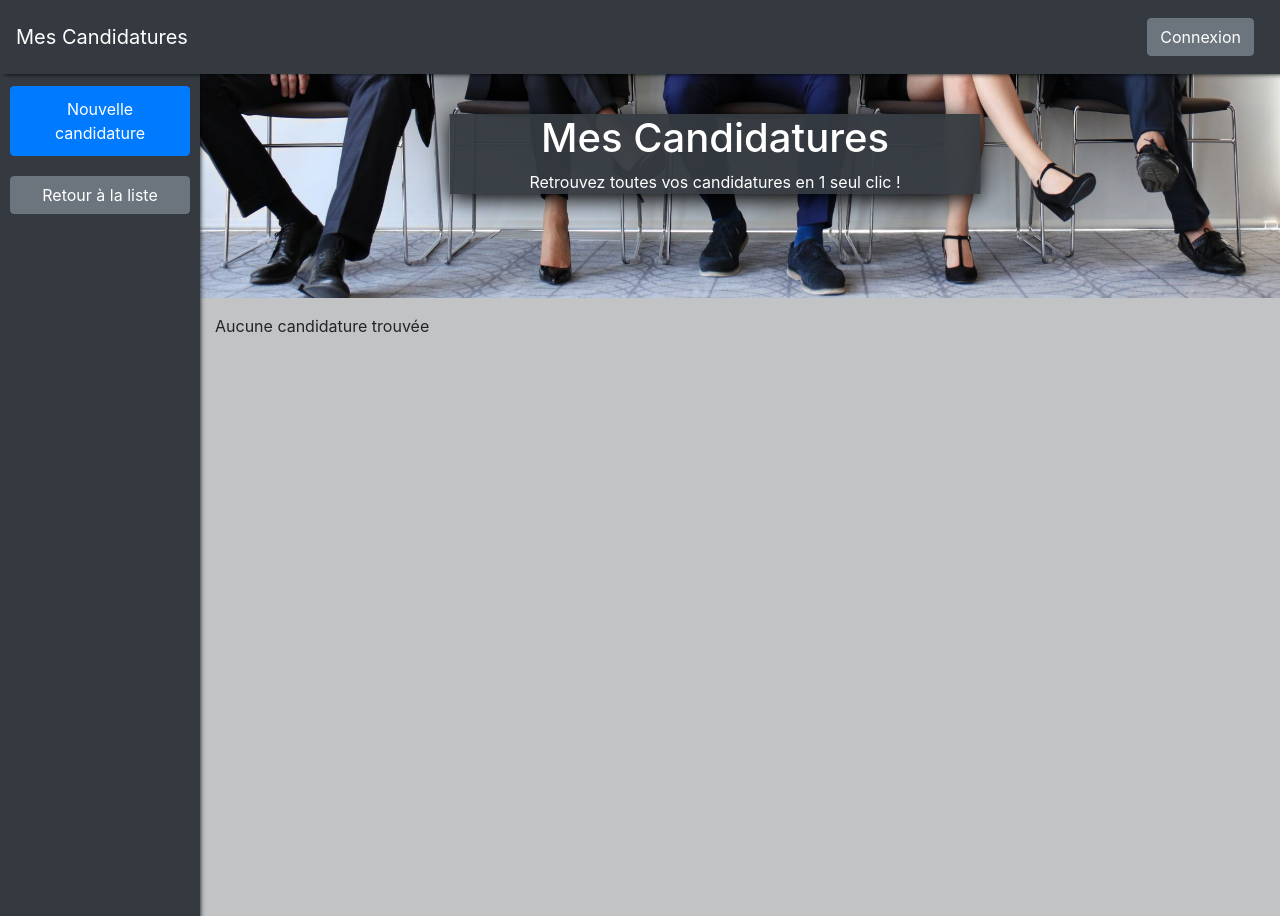
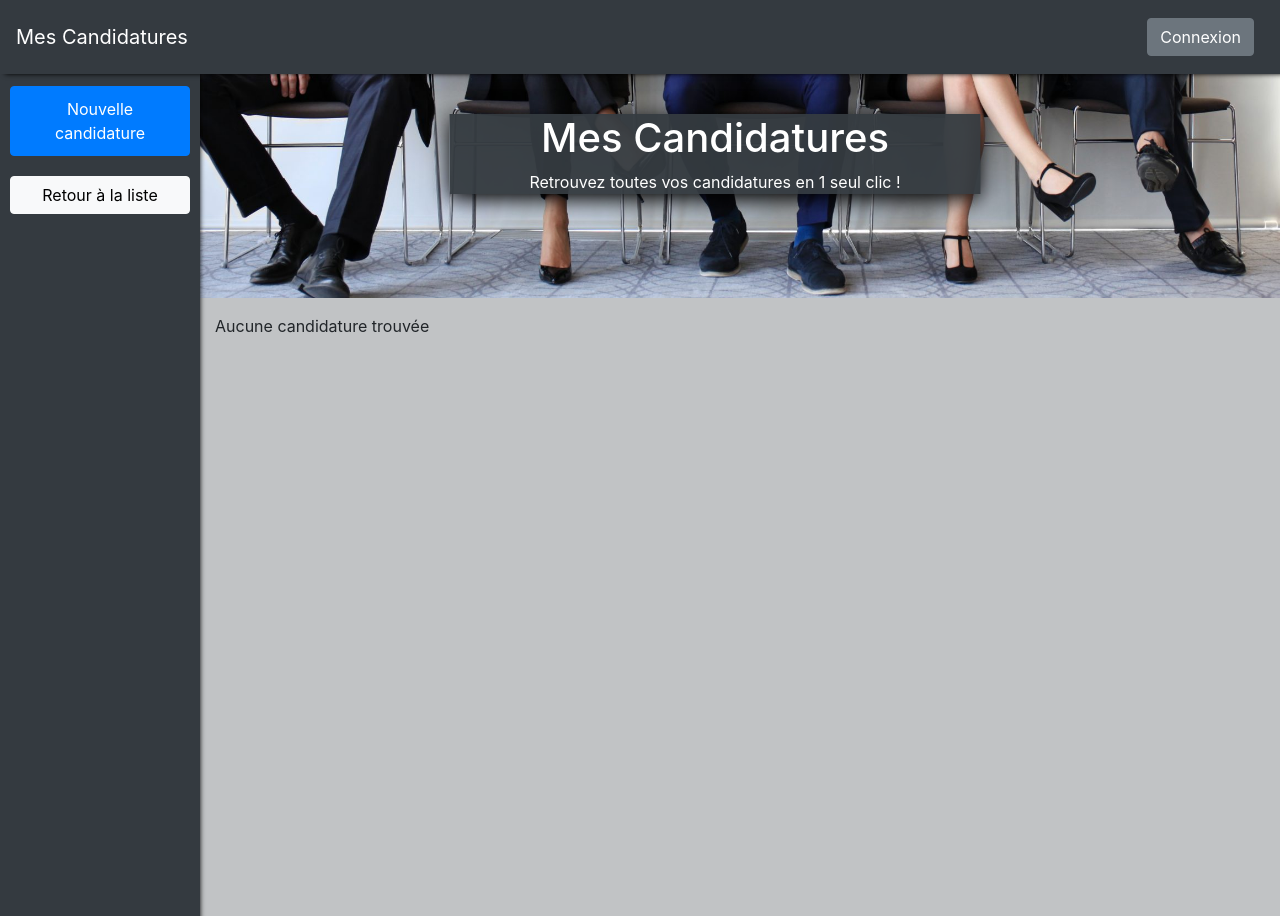
Before and after one commit to adairon/projet_candidatures, a Symfony app: template templates/candidature/index.html.twig in a window 1280 px wide. Run offline with Twig, Linux system fonts and the light colour scheme; the template is opened without the code that fills it, so the values that code supplies are empty; some libraries are stand-ins or nearby versions.

Commit message:
modif du bouton de retour à la liste dans la sidebar sur pages crud hors index

```diff
--- a/public/css/style.css
+++ b/public/css/style.css
@@ -34,6 +34,10 @@ form{
 .btn a{
     text-decoration: none;
     color:white;
+}
+
+.btn-light a{
+    color: black;
 }
 
 /* ========================================= [ HEADER ] ====================================== */
--- a/templates/sidebar.html.twig
+++ b/templates/sidebar.html.twig
@@ -22,7 +22,7 @@
 
         </div>
     {% else %}
-        <button type="button" class="btn btn-secondary">
+        <button type="button" class="btn btn-light">
             <a href="{{ path('candidature_index') }}">Retour à la liste</a>
         </button>
     {% endif %}
```
